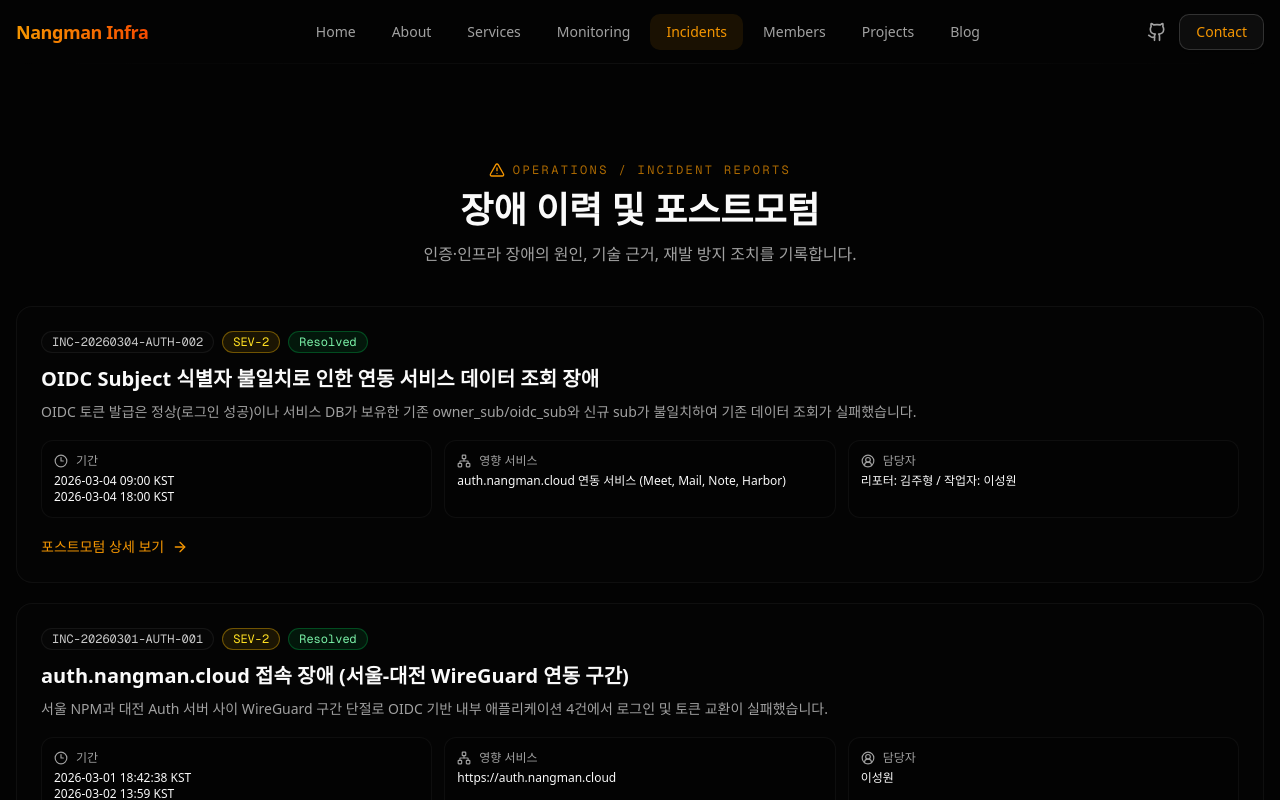
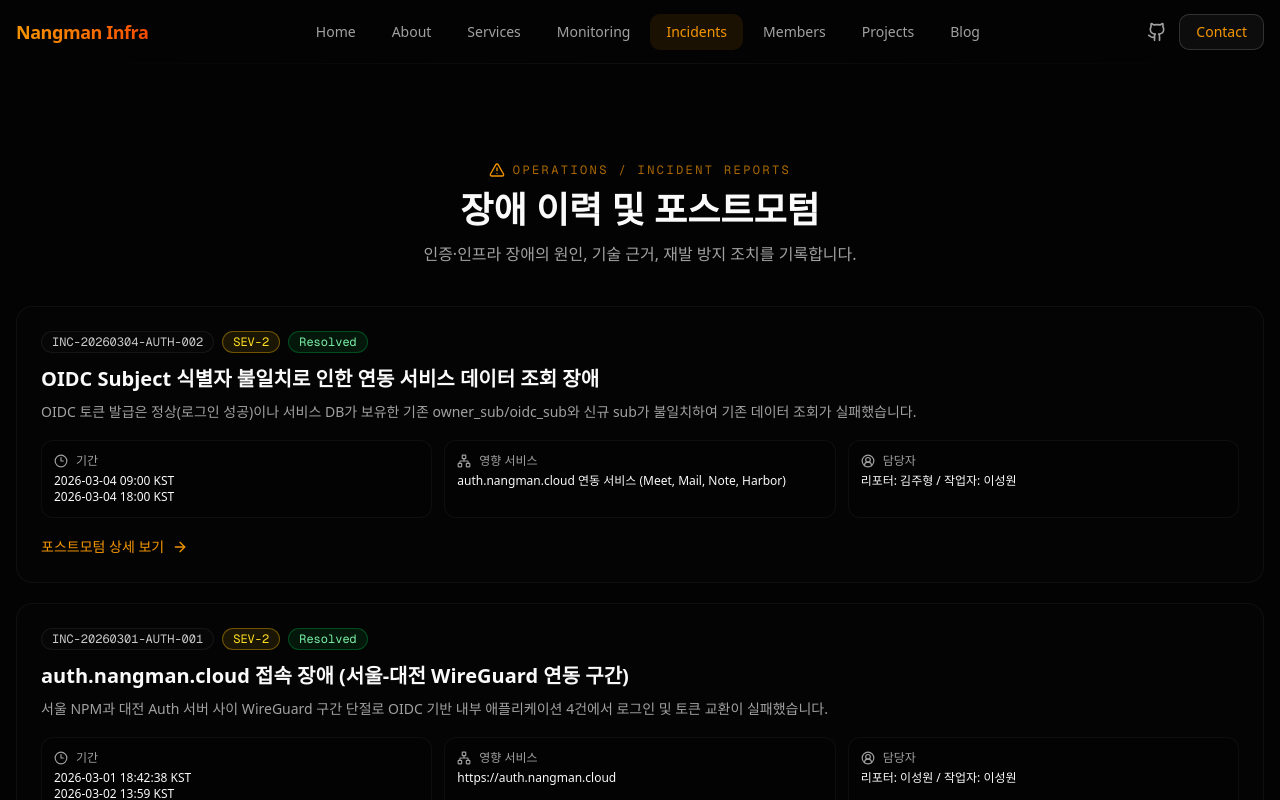
Before and after one commit to nangman-infra/nangman-infra-web, a Next.js app in the folder frontend/: page /incidents in a window 1280 px wide. Shown: the top 800 px of the page. Built offline with nearby package versions, Linux system fonts and the light colour scheme.

Commit message:
fix(incidents): normalize incident owner label
- use reporter/worker format for the auth.nangman.cloud WireGuard incident

- set both names to 이성원 for consistency

```diff
--- a/frontend/data/incidentReports.ts
+++ b/frontend/data/incidentReports.ts
@@ -47,7 +47,7 @@ export const incidentReports: IncidentReport[] = [
     resolvedAtIso: "2026-03-02T13:59:00+09:00",
     startedAt: "2026-03-01 18:42:38 KST",
     resolvedAt: "2026-03-02 13:59 KST",
-    owner: "이성원",
+    owner: "리포터: 이성원 / 작업자: 이성원",
     impactedService: "https://auth.nangman.cloud",
     summary:
       "OPNsense 재부팅 이후 외부 도메인 기반 인증 경로가 실패했습니다. 내부 직접 주소(172.16.0.14:9443)는 정상으로 확인되어 애플리케이션 장애가 아닌 NPM-Auth 간 WireGuard 경로 단절 이슈로 판단했습니다.",
```
